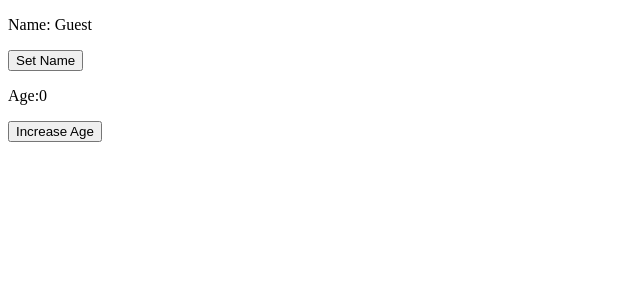
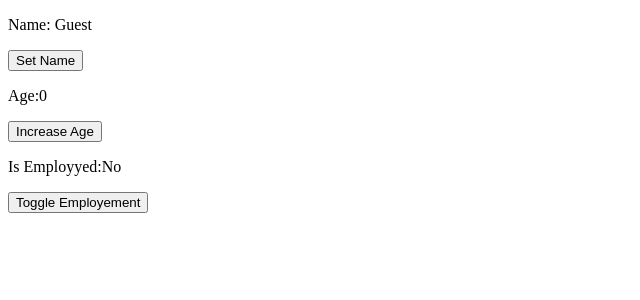
Before and after one commit to shiveshkumarsuri/react-js, a React (Vite) app: page / in a window 1280 px wide. Shown: the top 300 px of the page, without its empty margins (0-640 px from the left). Built offline with nearby package versions, Linux system fonts and the light colour scheme.

Commit message:
useState- toggle flag

```diff
--- a/src/MyComponent.jsx
+++ b/src/MyComponent.jsx
@@ -5,6 +5,7 @@ function MyComponent(){
 
     const [name, setName] = useState("Guest");
     const [age, setAge] = useState(0);
+    const [employeed, setIsEmployeed] = useState(false);
 
     const updateName = () =>{
         setName("Shivesh");
@@ -13,12 +14,18 @@ function MyComponent(){
         setAge(age +1);
     }
 
+    const toogleIsEmployeed = () => {
+        setIsEmployeed(!employeed);
+    }
+
     return(
         <div>
             <p>Name: {name}</p>
             <button onClick={updateName}>Set Name</button>
             <p>Age:{age}</p>
             <button onClick={incrementAge}>Increase Age</button>
+            <p>Is Employyed:{employeed ? "Yes" : "No"}</p>
+            <button onClick={toogleIsEmployeed}>Toggle Employement</button>
         </div>
     );
 }
```
